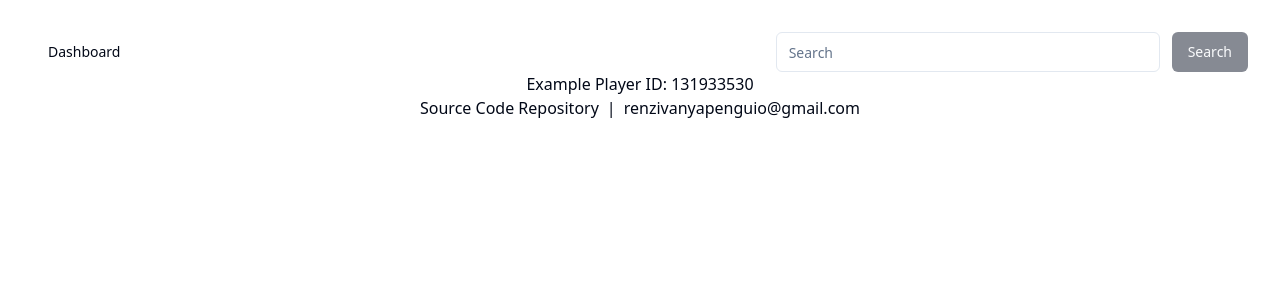
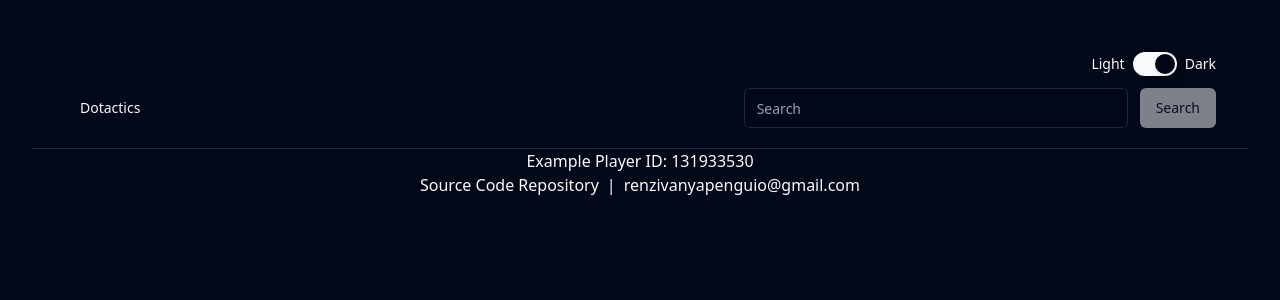
Before and after one commit to renzivan/reactjs-dota2-profile-tracker, a React (Vite) app: page / in a window 1280 px wide. Shown: the top 300 px of the page. Built offline with nearby package versions, Linux system fonts and the light colour scheme; no server answers.

Commit message:
added light/dark mode

```diff
--- a/package.json
+++ b/package.json
@@ -10,8 +10,10 @@
     "preview": "vite preview"
   },
   "dependencies": {
+    "@radix-ui/react-label": "^2.1.0",
     "@radix-ui/react-navigation-menu": "^1.2.0",
     "@radix-ui/react-slot": "^1.1.0",
+    "@radix-ui/react-switch": "^1.1.0",
     "@reduxjs/toolkit": "^2.2.6",
     "@tanstack/react-query": "^5.50.1",
     "axios": "^1.7.2",
--- a/src/components/Header/index.tsx
+++ b/src/components/Header/index.tsx
@@ -1,5 +1,6 @@
-import { useNavigate } from "react-router-dom"
-import { useState } from 'react'
+import { Link, useNavigate } from "react-router-dom"
+import { useState, useEffect } from 'react'
+import { Switch } from "../../components/ui/switch"
 import { Button } from '@/components/ui/button'
 import { Input } from '@/components/ui/input'
 import {
@@ -7,11 +8,15 @@ import {
   NavigationMenuItem,
   NavigationMenuList,
 } from "@/components/ui/navigation-menu"
-
-import { Link } from "@radix-ui/react-navigation-menu"
 import { navigationMenuTriggerStyle } from "../ui/navigation-menu"
+import { Label } from "../ui/label"
+import { setDarkMode } from "../../store/reducer/darkMode"
+import { useDispatch, useSelector } from "react-redux"
+import { setPlayerId } from "../../store/reducer/playerId"
 
 export default function Header() {
+  const dispatch = useDispatch()
+  const darkMode = useSelector(state => state.darkMode.value)
   const navigate = useNavigate()
   const [searchInput, setSearchInput] = useState<string>('')
 
@@ -19,22 +24,40 @@ export default function Header() {
     setSearchInput(val)
   }
 
-  const handleSubmitSearch = () => {
+  const handleSubmitSearch = (evt) => {
     navigate(`/profile/${searchInput}`)
+    dispatch(setPlayerId(searchInput))
+    evt.preventDefault()
   }
 
+  useEffect(() => {
+    if (darkMode) {
+      document.documentElement.classList.add('dark')
+    } else {
+      document.documentElement.classList.remove('dark')
+    }
+  }, [darkMode])
+  console.log('darkMode: ', darkMode)
+
   return (
+    <div className="gradient-bg py-5 border-b">
+      <div className="container">
+        <div className="flex justify-end items-center gap-2 mb-3">
+          <Label htmlFor="switch-mode">Light</Label>
+          <Switch id="switch-mode" checked={darkMode} onCheckedChange={(evt) => dispatch(setDarkMode(evt))} />
+          <Label htmlFor="switch-mode">Dark</Label>
+        </div>
         <div className="flex justify-between">
           <NavigationMenu>
             <NavigationMenuList>
               <NavigationMenuItem>
-            <Link href="/" className={navigationMenuTriggerStyle()}>
-              Dashboard
+                <Link to="/" className={navigationMenuTriggerStyle()}>
+                  Dotactics
                 </Link>
               </NavigationMenuItem>
             </NavigationMenuList>
           </NavigationMenu>
-      <form onSubmit={() => handleSubmitSearch()} className="flex gap-3">
+          <form onSubmit={handleSubmitSearch} className="flex gap-3">
             <Input
               className="md:w-96"
               type="text"
@@ -44,5 +67,7 @@ export default function Header() {
             <Button disabled={!searchInput} type="submit">Search</Button>
           </form>
         </div>
+      </div>
+    </div>
   )
 }
--- /dev/null
+++ b/src/components/ui/label.tsx
@@ -0,0 +1,24 @@
+import * as React from "react"
+import * as LabelPrimitive from "@radix-ui/react-label"
+import { cva, type VariantProps } from "class-variance-authority"
+
+import { cn } from "@/lib/utils"
+
+const labelVariants = cva(
+  "text-sm font-medium leading-none peer-disabled:cursor-not-allowed peer-disabled:opacity-70"
+)
+
+const Label = React.forwardRef<
+  React.ElementRef<typeof LabelPrimitive.Root>,
+  React.ComponentPropsWithoutRef<typeof LabelPrimitive.Root> &
+    VariantProps<typeof labelVariants>
+>(({ className, ...props }, ref) => (
+  <LabelPrimitive.Root
+    ref={ref}
+    className={cn(labelVariants(), className)}
+    {...props}
+  />
+))
+Label.displayName = LabelPrimitive.Root.displayName
+
+export { Label }
--- /dev/null
+++ b/src/components/ui/switch.tsx
@@ -0,0 +1,27 @@
+import * as React from "react"
+import * as SwitchPrimitives from "@radix-ui/react-switch"
+
+import { cn } from "@/lib/utils"
+
+const Switch = React.forwardRef<
+  React.ElementRef<typeof SwitchPrimitives.Root>,
+  React.ComponentPropsWithoutRef<typeof SwitchPrimitives.Root>
+>(({ className, ...props }, ref) => (
+  <SwitchPrimitives.Root
+    className={cn(
+      "peer inline-flex h-6 w-11 shrink-0 cursor-pointer items-center rounded-full border-2 border-transparent transition-colors focus-visible:outline-none focus-visible:ring-2 focus-visible:ring-slate-950 focus-visible:ring-offset-2 focus-visible:ring-offset-white disabled:cursor-not-allowed disabled:opacity-50 data-[state=checked]:bg-slate-900 data-[state=unchecked]:bg-slate-200 dark:focus-visible:ring-slate-300 dark:focus-visible:ring-offset-slate-950 dark:data-[state=checked]:bg-slate-50 dark:data-[state=unchecked]:bg-slate-800",
+      className
+    )}
+    {...props}
+    ref={ref}
+  >
+    <SwitchPrimitives.Thumb
+      className={cn(
+        "pointer-events-none block h-5 w-5 rounded-full bg-white shadow-lg ring-0 transition-transform data-[state=checked]:translate-x-5 data-[state=unchecked]:translate-x-0 dark:bg-slate-950"
+      )}
+    />
+  </SwitchPrimitives.Root>
+))
+Switch.displayName = SwitchPrimitives.Root.displayName
+
+export { Switch }
--- /dev/null
+++ b/src/store/reducer/darkMode.ts
@@ -0,0 +1,17 @@
+import { createSlice } from "@reduxjs/toolkit"
+
+export const darkModeSlice = createSlice({
+  name: 'darkMode',
+  initialState: {
+    value: true
+  },
+  reducers: {
+    setDarkMode: (state, action) => {
+      state.value = action.payload
+    }
+  }
+})
+
+export const { setDarkMode } = darkModeSlice.actions
+
+export default darkModeSlice.reducer
--- a/src/store/store.ts
+++ b/src/store/store.ts
@@ -1,4 +1,5 @@
 import { configureStore } from "@reduxjs/toolkit"
+import darkModeReducer from "./reducer/darkMode"
 import gameModesReducer from "./reducer/gameModes"
 import heroesReducer from "./reducer/heroes"
 import itemsReducer from "./reducer/items"
@@ -6,6 +7,7 @@ import lobbiesReducer from "./reducer/lobbies"
 
 const store = configureStore({
   reducer: {
+    darkMode: darkModeReducer,
     gameModes: gameModesReducer,
     heroes: heroesReducer,
     items: itemsReducer,
```
Also changed, not shown: 1 other file (tests, documents, lock files or other folders). Lines whose indentation alone changed are shown as unchanged.
